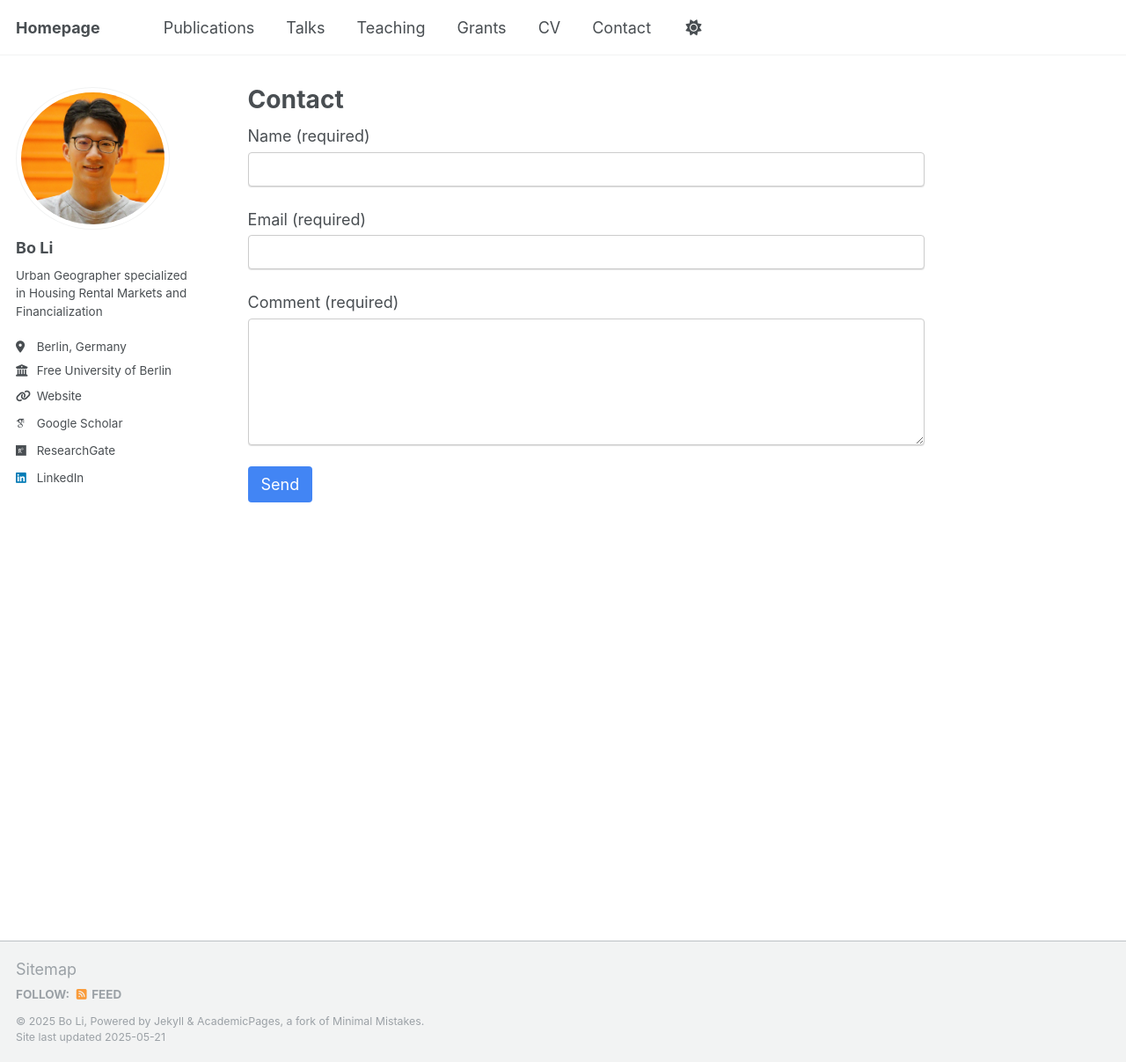
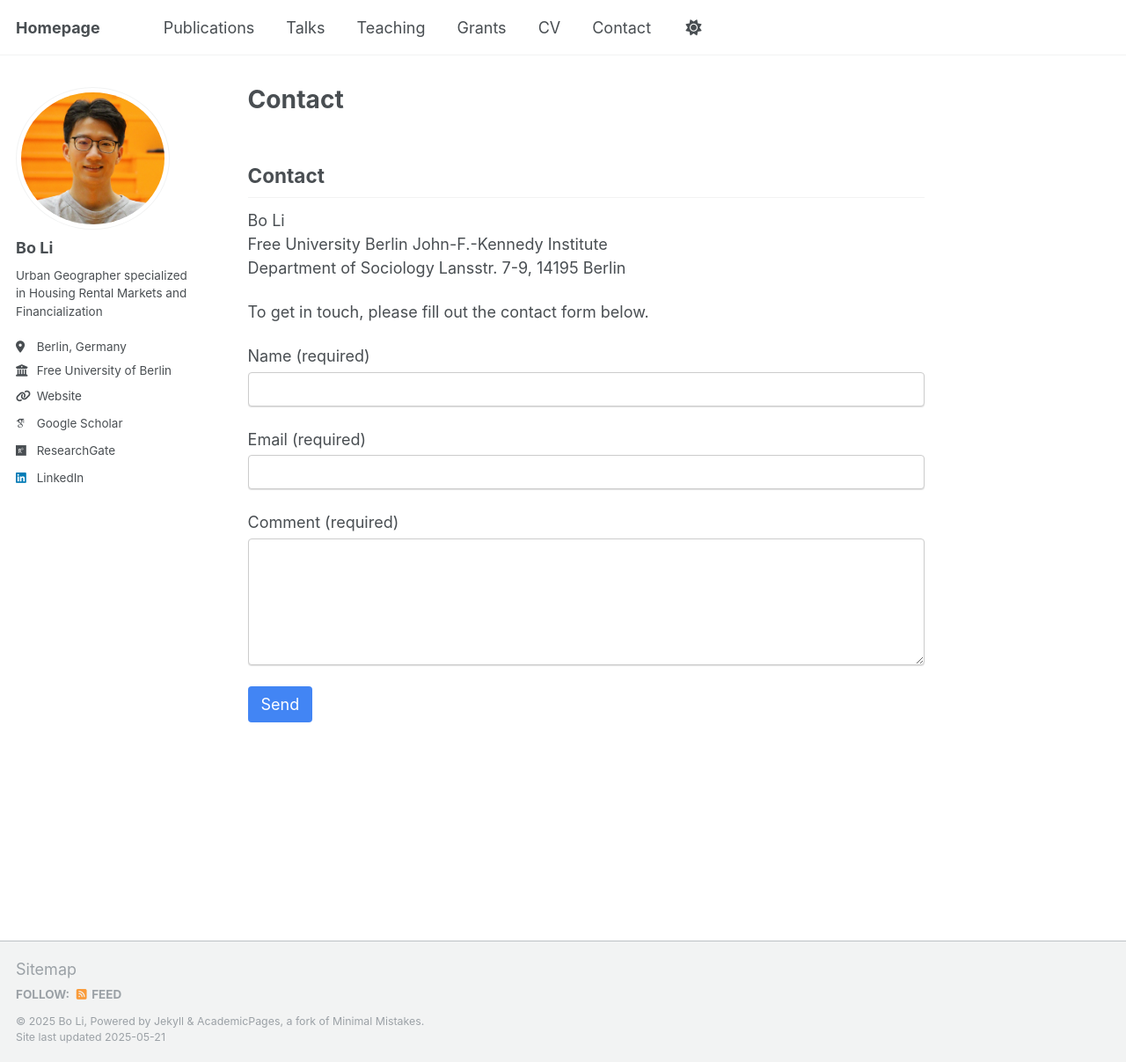
Before and after one commit to housingforall/housingforall.github.io, a Jekyll site: the page built from _pages/contact.md, in a window 1280 px wide and 1207 px high. Shown: the whole window at 88% size. Built offline with Jekyll 4.4.1, drawn with Linux system fonts in a browser that asks for light colours; some web fonts are replaced.

Commit message:
Update contact.md

```diff
--- a/_pages/contact.md
+++ b/_pages/contact.md
@@ -4,6 +4,15 @@ title: "Contact"
 permalink: /contact/
 author_profile: true
 ---
+## Contact
+
+Bo Li
+Free University Berlin
+John-F.-Kennedy Institute
+Department of Sociology
+Lansstr. 7-9, 14195 Berlin
+
+To get in touch, please fill out the contact form below.
 
 <form action="https://formspree.io/f/mblobvde" method="POST">
   <div style="margin-bottom: 15px;">
```
